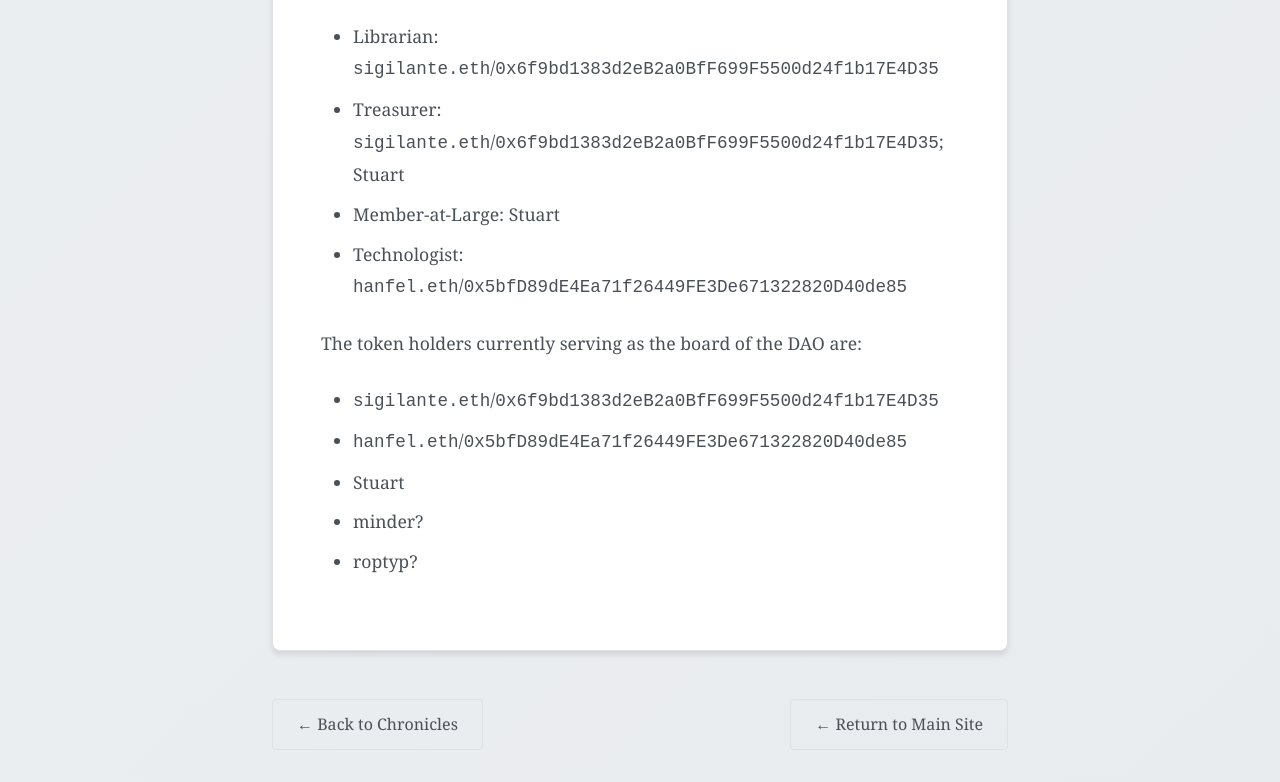
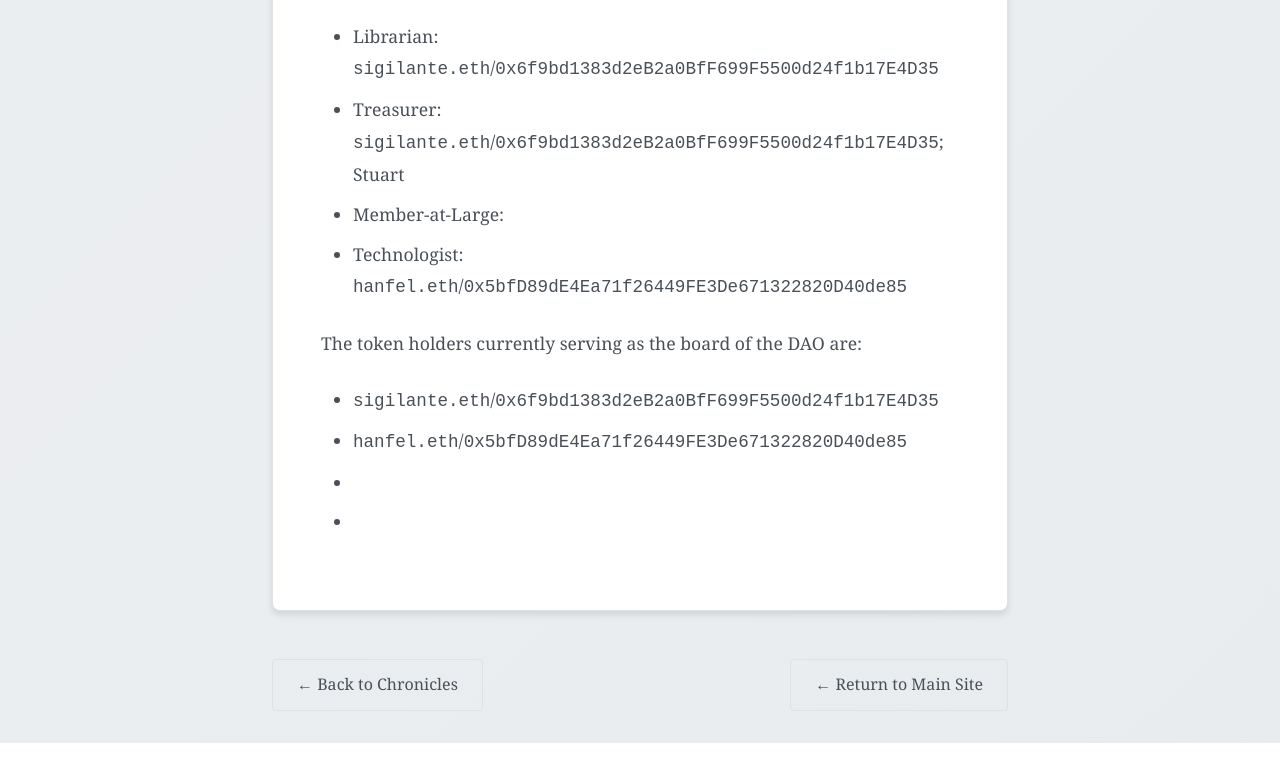
Before and after one commit to sigilante/whitemarble.ai, a plain HTML site: page blog/posts/bylaws.html in a window 1280 px wide. Shown: the part 9958-10740 px from the top of the page. After the commit the page ends 10701 px from the top, so only its background shows below. Drawn offline with Linux system fonts and the light colour scheme.

Commit message:
Reset board discussion.

```diff
--- a/blog/posts/bylaws.html
+++ b/blog/posts/bylaws.html
@@ -496,7 +496,7 @@
                     <li>Treasurer:
                         <code>sigilante.eth</code>/<code>0x6f9bd1383d2eB2a0BfF699F5500d24f1b17E4D35</code>; Stuart
                     </li>
-                    <li>Member-at-Large: Stuart</li>
+                    <li>Member-at-Large:</li>
                     <li>Technologist:
                         <code>hanfel.eth</code>/<code>0x5bfD89dE4Ea71f26449FE3De671322820D40de85</code>
                     </li>
@@ -505,9 +505,8 @@
                 <ul>
                     <li><code>sigilante.eth</code>/<code>0x6f9bd1383d2eB2a0BfF699F5500d24f1b17E4D35</code></li>
                     <li><code>hanfel.eth</code>/<code>0x5bfD89dE4Ea71f26449FE3De671322820D40de85</code></li>
-                    <li>Stuart</li>
-                    <li>minder?</li>
-                    <li>roptyp?</li>
+                    <li></li>
+                    <li></li>
                 </ul>
             </div>
         </article>
```
